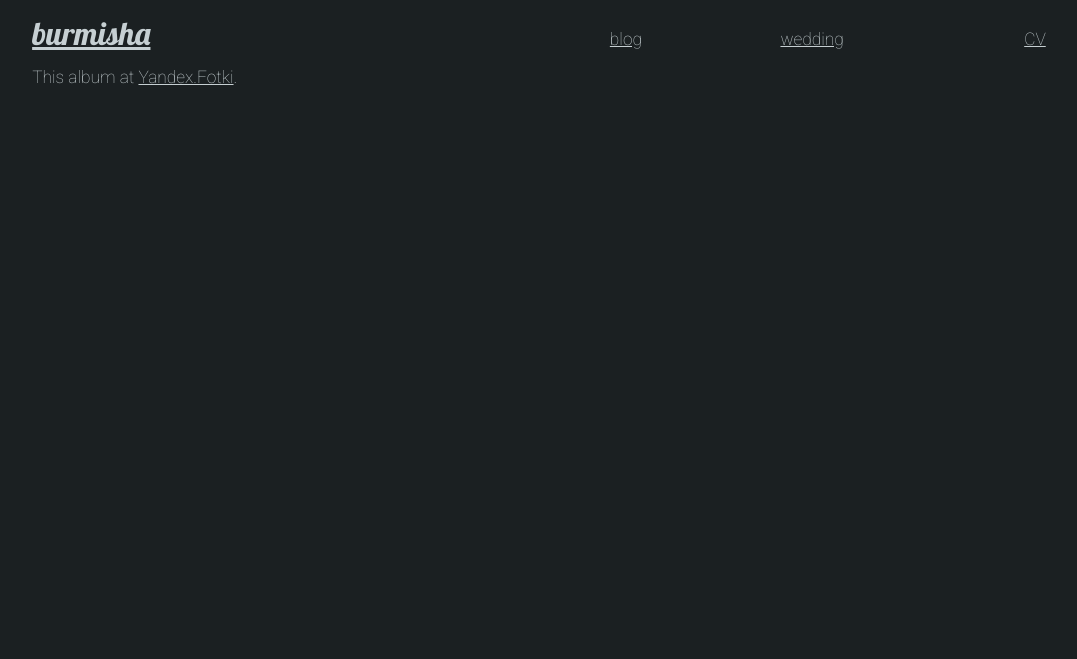
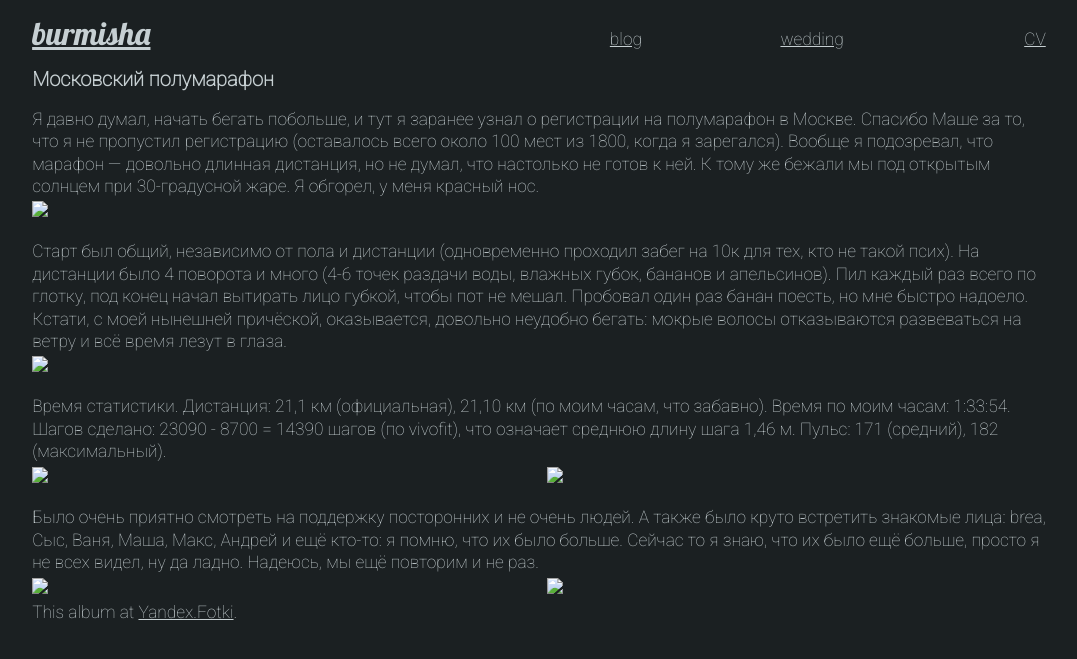
Before and after one commit to burmisha/burmisha.github.io, a Jekyll site: the page built from _posts/2014-05-18-21k.html, in a window 1280 px wide. Shown: the top 659 px of the page, without its empty margins (98-1175 px from the left). Built offline with Jekyll 4.4.1, drawn with Linux system fonts in a browser that asks for light colours; Markdown is read by kramdown in place of the engine named in the settings.

Commit message:
add photos and text

```diff
--- a/_posts/2014-05-18-21k.html
+++ b/_posts/2014-05-18-21k.html
@@ -2,9 +2,36 @@
 layout: default
 title: "Московский полумарафон"
 photos :
+- text: >
+    Я давно думал, начать бегать побольше, и тут я заранее узнал о регистрации на полумарафон в Москве.
+    Спасибо Маше за то, что я не пропустил регистрацию (оставалось всего около 100 мест из 1800, когда я зарегался).
+    Вообще я подозревал, что марафон — довольно длинная дистанция, но не думал, что настолько не готов к ней.
+    К тому же бежали мы под открытым солнцем при 30-градусной жаре. Я обгорел, у меня красный нос.
+  url: 9064/82500796.59/0_ecd2d_4262a673
+- text: >
+    Старт был общий, независимо от пола и дистанции (одновременно проходил забег на 10к для тех, кто не такой псих).
+    На дистанции было 4 поворота и много (4-6 точек раздачи воды, влажных губок, бананов и апельсинов).
+    Пил каждый раз всего по глотку, под конец начал вытирать лицо губкой, чтобы пот не мешал. Пробовал один раз банан поесть, но мне быстро надоело.
+    Кстати, с моей нынешней причёской, оказывается, довольно неудобно бегать: мокрые волосы отказываются развеваться на ветру и всё время лезут в глаза.
+  url: 9064/82500796.59/0_ecd2e_981c0b90
+- text: >
+    Время статистики. Дистанция: 21,1 км (официальная), 21,10 км (по моим часам, что забавно).
+    Время по моим часам: 1:33:54.
+    Шагов сделано: 23090 - 8700 = 14390 шагов (по vivofit), что означает среднюю длину шага 1,46 м.
+    Пульс: 171 (средний), 182 (максимальный).
+  urls:
+  - 9064/82500796.59/0_ecd2f_10a9da9b
+  - 9497/82500796.59/0_ecd30_1d9dd6f0
+- text: >
+    Было очень приятно смотреть на поддержку посторонних и не очень людей.
+    А также было круто встретить знакомые лица: brea, Сыс, Ваня, Маша, Макс, Андрей и ещё кто-то: я помню, что их было больше.
+    Сейчас то я знаю, что их было ещё больше, просто я не всех видел, ну да ладно. Надеюсь, мы ещё повторим и не раз.
+  urls:
+  - 9497/82500796.59/0_ecd31_4b0e8158
+  - 9828/82500796.59/0_ecd32_92ee885c
 
 twitter:
-  photo:
-  text:
+  photo: 9064/82500796.59/0_ecd2d_4262a673
+  text: По итогам моего первого полумарафона я жив.
 YaFotki: 426597
 ---
```
